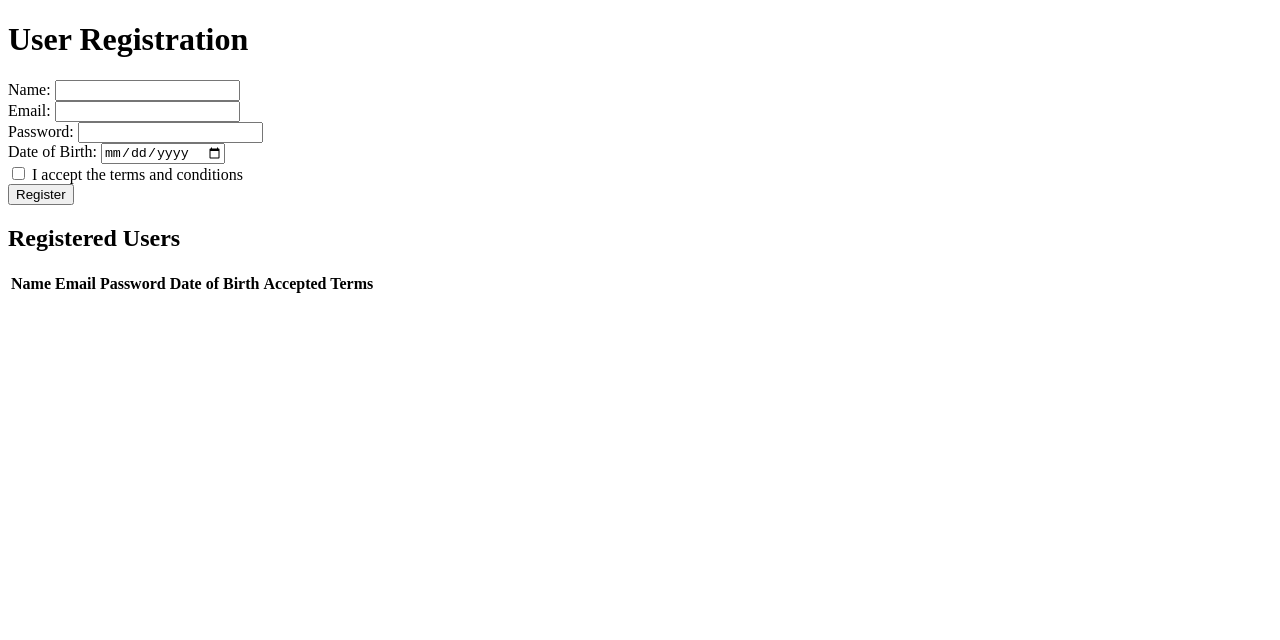
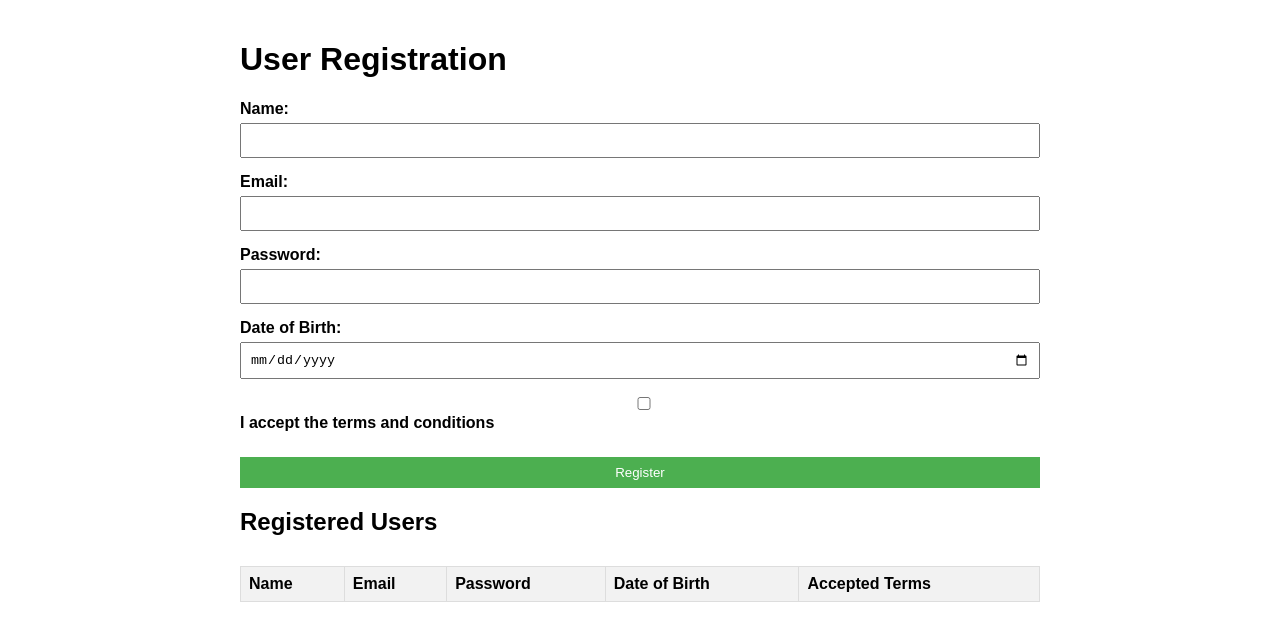
Before and after one commit to mounikasuri/web101, a plain HTML site: page index.html in a window 1280 px wide. Drawn offline with Linux system fonts and the light colour scheme.

Commit message:
index.html

```diff
--- a/index.html
+++ b/index.html
@@ -4,8 +4,7 @@
     <meta charset="UTF-8">
     <meta name="viewport" content="width=device-width, initial-scale=1.0">
     <title>User Registration</title>
-    <style src="index.css">
-    </style>
+<link rel="stylesheet" href="index.css">
 </head>
 <body>
     <h1>User Registration</h1>
```
